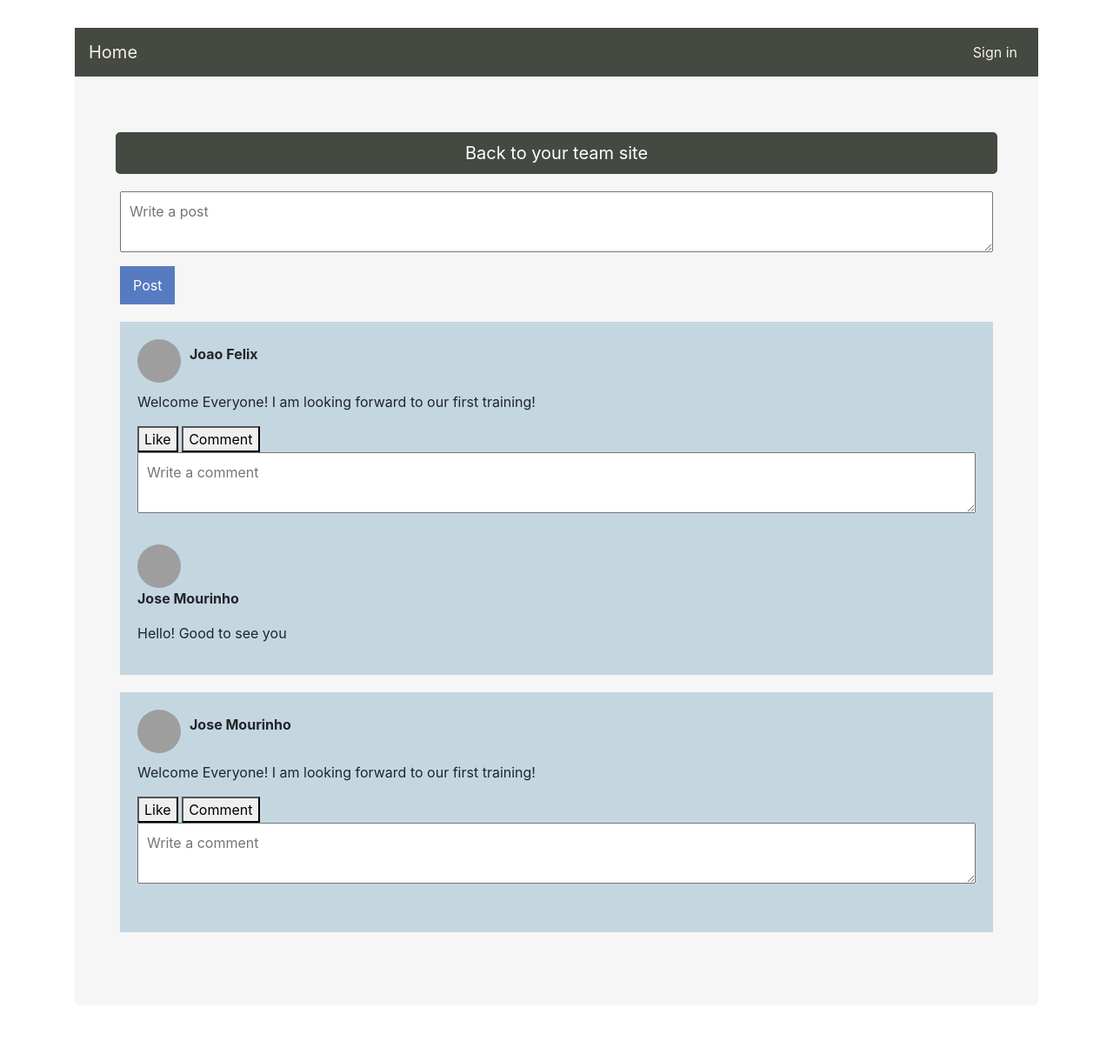
After one commit to pi00le/SportManager, a Django app: page /board/ in a window 1280 px wide. The commit adds this page. Shown: the whole page at 87% size. Run offline with Django 3.2, Linux system fonts and the light colour scheme; some libraries are stand-ins or nearby versions; grey boxes are pictures that could not be loaded.

Commit message:
Added view for activities board app

```diff
--- /dev/null
+++ b/users/templates/users/board.html
@@ -0,0 +1,136 @@
+{% extends "users/base.html" %}
+{% block title %} Team Page {% endblock title%}
+{% block content %}
+
+<style>
+
+.content {
+    margin: 20px;
+}
+
+form {
+    margin-bottom: 20px;
+}
+
+textarea {
+    width: 100%;
+    padding: 10px;
+    margin-bottom: 10px;
+}
+
+button[type="submit"] {
+    border: none;
+    background-color: #577BC1;
+    color: white;
+    padding: 10px 15px;
+    cursor: pointer;
+}
+
+button[type="submit"]:active {
+    background-color: #294f85;
+}
+
+.posts {
+    margin-top: 20px;
+}
+
+.post {
+    background-color: #C4D7E0;
+    padding: 20px;
+    margin-bottom: 20px;
+}
+
+.user-info {
+    display: flex;
+    align-items: center;
+}
+
+.user-info img {
+    width: 50px;
+    height: 50px;
+    border-radius: 25px;
+    margin-right: 10px;
+}
+
+.username {
+    font-weight: bold;
+}
+
+.post-content {
+    margin-top: 10px;
+}
+
+.interaction {
+    margin-top:
+}
+.comment img {
+    width: 50px;
+    height: 50px;
+    border-radius: 25px;
+    margin-right: 10px;
+}
+
+
+</style>
+
+<div class="jumbotron" style="background-color: #F6F6F6">
+
+    <div class="col-md-12">
+      <a class="btn btn-primary btn-lg btn-block" style="background-color: #444941; border-color: #444941" href="{%url 'team' %}"
+      role="button">
+      Back to your team site
+      </a>
+  </div>
+    <div class="content">
+        <form>
+            <textarea placeholder="Write a post"></textarea>
+            <button type="submit">Post</button>
+        </form>
+        <div class="posts">
+            <div class="post">
+                <div class="user-info">
+                    <img src="https://i.insider.com/5d93507b2e22af3b8a668e86?width=750&format=jpeg&auto=webp" alt="User Profile Picture">
+                    <p class="username">Joao Felix</p>
+                </div>
+                <p class="post-content">Welcome Everyone! I am looking forward to our first training!</p>
+                <div class="interaction">
+                    <button class="like-btn">Like</button>
+                    <button class="comment-btn">Comment</button>
+                </div>
+                <div class="comments">
+                    <form>
+                        <textarea placeholder="Write a comment"></textarea>
+                    </form>
+                    <div class="comment">
+                        <img src="https://asroma2-cloudinary.corebine.com/asroma2-production/image/upload/c_fill,dpr_3.0,f_webp,g_auto,q_auto,w_768/v1/asroma2-prod/HeadshotMourinho2_iwlwuc" alt="User Profile Picture">
+                        <p class="username">Jose Mourinho</p>
+                        <p class="comment-text">Hello! Good to see you</p>
+                    </div>
+                </div>
+            </div>
+        </div>
+    </div>
+
+    <div class="content">
+        <div class="posts">
+            <div class="post">
+                <div class="user-info">
+                    <img src="https://asroma2-cloudinary.corebine.com/asroma2-production/image/upload/c_fill,dpr_3.0,f_webp,g_auto,q_auto,w_768/v1/asroma2-prod/HeadshotMourinho2_iwlwuc" alt="User Profile Picture">
+                    <p class="username">Jose Mourinho</p>
+                </div>
+                <p class="post-content">Welcome Everyone! I am looking forward to our first training!</p>
+                <div class="interaction">
+                    <button class="like-btn">Like</button>
+                    <button class="comment-btn">Comment</button>
+                </div>
+                <div class="comments">
+                    <form>
+                        <textarea placeholder="Write a comment"></textarea>
+                    </form>
+                </div>
+            </div>
+        </div>
+    </div>
+</div>
+
+{% endblock content %}
--- a/users/templates/users/team.html
+++ b/users/templates/users/team.html
@@ -23,7 +23,7 @@
     </div>
   </div>
   <div class="card bg-dark mb-3" style="max-width: 100rem;">
-    <#a class="Dashboard-link" href="{%url 'board' %}">
+    <a class="Dashboard-link" href="{%url 'board' %}">
     <div class="card-header" style="color:White"><b>Activities board</b></div>
     <div class="card-body">
       <h5 class="card-title" style="color:White">Board of team activites</h5>
--- a/users/urls.py
+++ b/users/urls.py
@@ -1,5 +1,5 @@
 from django.urls import path, include
-from .views import home, profile, RegisterView, create_group, add_group, my_groups, team, chat, callendar
+from .views import home, profile, RegisterView, create_group, add_group, my_groups, team, chat, callendar, board
 
 urlpatterns = [
     path('', home, name='users-home'),
@@ -11,4 +11,5 @@ urlpatterns = [
     path('team/', team, name='team'),
     path('chat/', chat, name='chat'),
     path('callendar/', callendar, name='callendar'),
+    path('board/', board, name='board'),
 ]
--- a/users/views.py
+++ b/users/views.py
@@ -62,7 +62,6 @@ class CustomLoginView(LoginView):
         # else browser session will be as long as the session cookie time "SESSION_COOKIE_AGE" defined in settings.py
         return super(CustomLoginView, self).form_valid(form)
 
-
 @login_required
 def profile(request):
     if request.method == 'POST':
@@ -97,3 +96,6 @@ def chat(request):
 
 def callendar(request):
     return render(request, 'users/callendar.html')
+
+def board(request):
+    return render(request, 'users/board.html')
```
Also changed, not shown: users/templates/users/change_password.html (added, +75 -0 lines).
